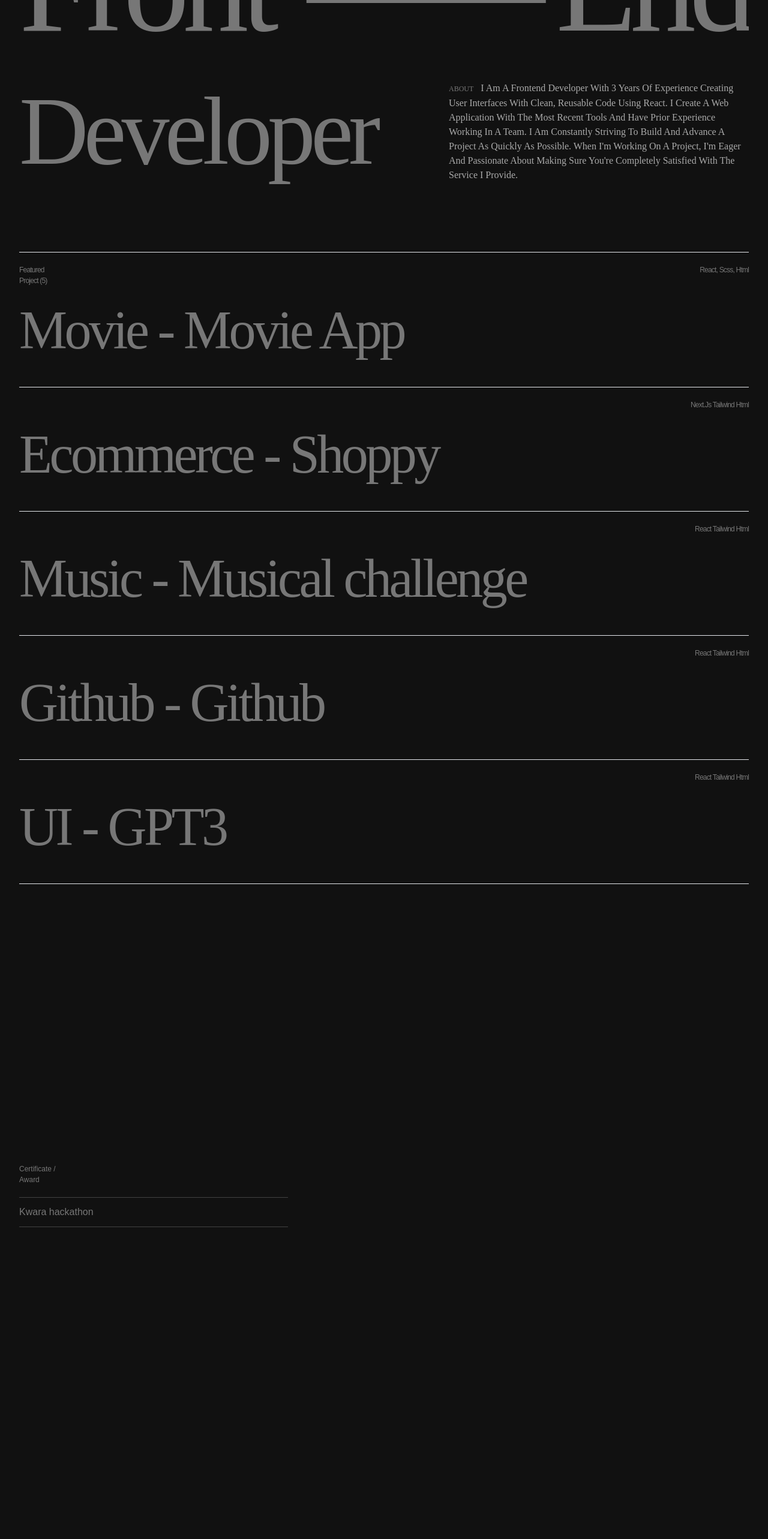
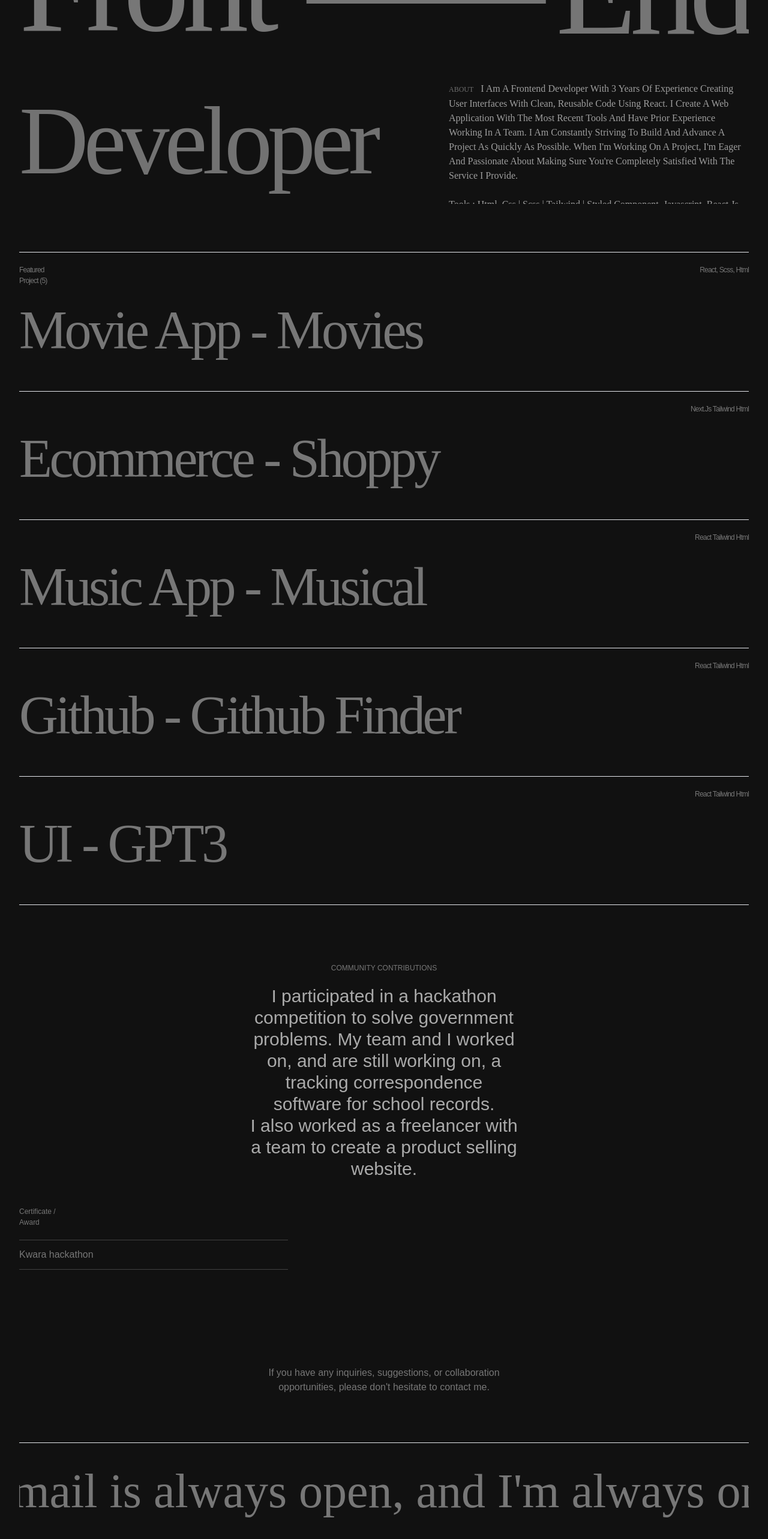
Before and after one commit to Abdulsalam24/MyPortfolio, a React (Vite) app: page / in a window 1280 px wide. Shown: the part 220-2786 px from the top of the page at 60% size. Built offline with nearby package versions, Linux system fonts and the light colour scheme.

Commit message:
ui and animation done

```diff
--- a/src/App.jsx
+++ b/src/App.jsx
@@ -27,9 +27,9 @@ function App() {
     }
   });
 
-  // if (isLoading) {
-  //   return <Loader />;
-  // }
+  if (isLoading) {
+    return <Loader />;
+  }
 
   return (
     <div data-scroll-container className="App">
--- a/src/App.scss
+++ b/src/App.scss
@@ -3,7 +3,12 @@ body {
   color: #777777;
   font-family: sans-serif;
 }
-// #555555 - color
+* {
+  &::before,
+  &::after {
+    box-sizing: border-box;
+  }
+}
 
 ::-webkit-scrollbar {
   display: none;
@@ -11,7 +16,6 @@ body {
 
 ::-webkit-scrollbar-thumb {
   border-radius: 10px;
-  background-color: rgb(252, 0, 0);
 }
 
 span {
@@ -20,7 +24,7 @@ span {
 
 h1,
 h3 {
-  font-family: "Bebas Neue", cursive !important;
+  font-family: cursive !important;
 }
 
 #myText {
@@ -42,31 +46,26 @@ h3 {
   overflow: hidden;
 }
 
-nav .nav span , nav .nav .btn-contact{
+nav .nav span,
+nav .nav .btn-contact {
   opacity: 0;
   transform: translate(0px, -400px);
-
 }
 
-// #projectName {
-//   outline: solid red;
-//   // opacity: 0;
-//   > div {
-//     transform: translate(0);
-//     outline: solid red;
-//     // opacity: 0;
-//   }
-//   &.is-reveal {
-//     outline: solid rgb(255, 255, 255);
+button {
+  &:hover {
+    background-color: rgb(49, 49, 49);
+  }
+}
 
-//     opacity: 1;
-//   }
-// }
-
-.marquee {
-  animation: marquee 30s linear infinite;
+.lineScroll {
+  .marquee {
+    animation: marquee 20s linear infinite;
+  }
   &:hover {
-    animation-play-state: paused;
+    .marquee {
+      animation-play-state: paused;
+    }
   }
 }
 
@@ -79,7 +78,6 @@ nav .nav span , nav .nav .btn-contact{
   }
 }
 
-/*! locomotive-scroll v3.1.7 | MIT License | https://github.com/locomotivemtl/locomotive-scroll */
 html.has-scroll-smooth {
   overflow: hidden;
 }
@@ -131,3 +129,40 @@ html.has-scroll-dragging * {
 html {
   scroll-behavior: smooth;
 }
+
+.inner {
+  position: relative;
+  display: inline-block;
+  overflow: hidden;
+  background: linear-gradient(to right, #777777, #91241f 50%, #777777 50%);
+  background-clip: text;
+  -webkit-background-clip: text;
+  -webkit-text-fill-color: transparent;
+  background-size: 200% 100%;
+  background-position: 100%;
+  transition: background-position 2s ease-in-out;
+  text-decoration: none;
+  &:hover {
+    background-position: 0 100%;
+  }
+}
+
+.lineScroll {
+  .inner-footer {
+    position: relative;
+    display: inline-block;
+    overflow: hidden;
+    background: linear-gradient(#777, #777 50%, #0f0f0f 50%, #ffffff);
+    background-size: 100% 200%;
+    background-clip: text;
+    -webkit-background-clip: text;
+    -webkit-text-fill-color: transparent;
+    transition: background-position 0.5s ease-in-out;
+    text-decoration: none;
+  }
+  &:hover {
+    .inner-footer {
+      background-position: 100% 100%;
+    }
+  }
+}
--- /dev/null
+++ b/src/components/Button.jsx
@@ -0,0 +1,12 @@
+import React from "react";
+
+
+const Button = ({ text }) => {
+  return (
+    <button className="py-1 px-2 text-base border border-[#777777] rounded-[44px] uppercase md:text-sm md:rounded-[20px]">
+      {text}
+    </button>
+  );
+};
+
+export default Button;
--- a/src/components/Contribution.jsx
+++ b/src/components/Contribution.jsx
@@ -42,8 +42,10 @@ const Contribution = () => {
         <h4 className="text-[12px]">COMMUNITY CONTRIBUTIONS</h4>
 
         <p className="text-3xl text-[#aaa] md:mt-5">
-          I participated in a hackaton competition for solving problems in government.
-          I and the team worked and still working on tracking corespondece app for tracking school record. <br /> I also freelanced with a team to build product selling website.
+          I participated in a hackathon competition to solve government
+          problems. My team and I worked on, and are still working on, a tracking correspondence software for school records.<br /> I also
+          worked as a freelancer with a team to create a product selling
+          website.
         </p>
       </div>
     </section>
--- a/src/components/Footer.jsx
+++ b/src/components/Footer.jsx
@@ -5,10 +5,11 @@ const Footer = () => {
     <footer data-scroll-section className="break-words py-10" id="contact">
       <div className="flex flex-col gap-4 max-w-[230px] ml-auto md:max-w-full md:gap-20">
         <p className="text-2xl text-[#aaa] md:text-center">
-          <a href="mailto:abdulsalammohammed586685@gmail.com"> abdulsalammohammed586685@gmail.com</a>
+          <a href="mailto:abdulsalammohammed586685@gmail.com">
+            {" "}
+            abdulsalammohammed586685@gmail.com
+          </a>
         </p>
-
-
 
         <Social visible="md:hidden" />
 
@@ -21,9 +22,7 @@ const Footer = () => {
 
           <p className="md:w-[25%] text-right">
             <span className="text-base text-[#aaa]">Designed by </span>
-            <u>
               <a href="https://www.fayemi.design/">Isaac Fayemi</a>
-            </u>
           </p>
         </div>
       </div>
--- a/src/components/Header.jsx
+++ b/src/components/Header.jsx
@@ -3,7 +3,6 @@ import gsap from "gsap";
 import SplitType from "split-type";
 
 const Header = () => {
-
   useEffect(() => {
     const split = new SplitType("#header-text", {
       types: "lines",
@@ -25,7 +24,6 @@ const Header = () => {
 
     window.addEventListener("load", init());
   }, []);
-
 
   return (
     <header data-scroll-section>
@@ -52,7 +50,19 @@ const Header = () => {
               id="header-text"
             >
               <p className="text-[#aaa] font-medium">
-                <span className="text-[#777] mr-2 uppercase">About </span> I am a Frontend Developer with 3 years of experience creating user interfaces with clean, reusable code using React. I create a web application with the most recent tools and have prior experience working in a team. I am constantly striving to build and advance a project as quickly as possible. When I'm working on a project, I'm eager and passionate about making sure you're completely satisfied with the service I provide.
+                <span className="text-[#777] mr-2 uppercase">About </span> I am
+                a Frontend Developer with 3 years of experience creating user
+                interfaces with clean, reusable code using React. I create a web
+                application with the most recent tools and have prior experience
+                working in a team. I am constantly striving to build and advance
+                a project as quickly as possible. When I'm working on a project,
+                I'm eager and passionate about making sure you're completely
+                satisfied with the service I provide.
+                <br />
+                <br />
+
+                Tools : Html, Css | Scss | Tailwind | Styled component, Javascript, React.js,
+                Next.js, Typescript.
               </p>
             </div>
           </div>
--- a/src/components/PreFooter.jsx
+++ b/src/components/PreFooter.jsx
@@ -3,24 +3,19 @@ const PreFooter = () => {
     <section data-scroll-section id="contact">
       <div className="max-w-md mx-auto text-center border-0 mb-20">
         <p>
-          Got a question, proposal or project or want to work together on
-          something? Feel free to reach out.
+        If you have any inquiries, suggestions, or collaboration opportunities, please don't hesitate to contact me.
         </p>
       </div>
 
-      <div className="offerline w-full max-w-full overflow-hidden text-center ">
+      <div className="lineScroll w-full max-w-full overflow-hidden text-center ">
         <div className="marquee border border-y-1-[#777] py-5 border-x-0 whitespace-nowrap overflow-hidden inline-block">
-          <h3 className="text-[80px] inline-block">
-            My email is always open, and I'm constantly looking for new
-            opportunities. Please get in touch if you have any inquiries or wish
-            to hire me. My email is always open, and I'm constantly looking for
-            new opportunities. Please get in touch if you have any inquiries or
-            wish to hire me.
+          <h3 className="text-[80px] inline-block inner-footer">
+            My email is always open, and I'm always on the lookout for new
+            opportunities. Please contact me if you have any questions or would
+            like to hire me
           </h3>
         </div>
       </div>
-
-
     </section>
   );
 };
--- a/src/components/Project/ProjectItem.jsx
+++ b/src/components/Project/ProjectItem.jsx
@@ -1,7 +1,8 @@
 import { useEffect, useRef, useState } from "react";
 import { BsArrowUpRight } from "react-icons/bs";
-import gsap from "gsap";
 import { useIntersection } from "react-use";
+import { gsap } from "gsap";
+// import { ScrollTrigger } from "gsap/dist/ScrollTrigger";
 
 const ProjectItem = ({ project, projectLength }) => {
   const sectionRef = useRef(null);
@@ -51,33 +52,32 @@ const ProjectItem = ({ project, projectLength }) => {
           <span className="text-right">{project.tools}</span>
         </div>
 
-        <div ref={sectionRef} className="secound">
-          <div className="inner relative top-[60px]">
-            <h3
-              className="text-[70px] leading-[1.2em] break-words tracking-[-0.05em] md:text-[90px] md:break-normal
-              whitespace-nowrap
-              "
-              id="projectName"
-            >
+        <div ref={sectionRef}>
           <a
             href={project.link}
             className="pointer-events-none md:pointer-events-auto"
             target="_blank"
             rel="noreferrer"
           >
+            <div className="inner w-full relative top-[60px]">
+              <h3
+                className="text-[70px] leading-[1.2em] break-words tracking-[-0.05em] md:text-[90px] md:break-normal whitespace-nowrap textwrapper"
+                id="projectName"
+              >
                 {project.title} - {project.description}
-              </a>
               </h3>
-
               <div className="text-right mt-5">
                 <a href={project.link} className="text-right">
+
                   <button className="py-2 px-3 border border-[#777777] rounded-[44px] uppercase md:hidden">
                     <span className="text-base text-[#aaa]">visit site</span>{" "}
                     <BsArrowUpRight className="inline" />
                   </button>
+
                 </a>
               </div>
             </div>
+          </a>
         </div>
       </div>
     </div>
--- a/src/components/Project/index.js
+++ b/src/components/Project/index.js
@@ -1,8 +1,8 @@
 export const projectData = [
   {
     id: 1,
-    description: "Movie App",
-    title: "Movie",
+    description: "Movies",
+    title: "Movie App",
     tools: "React, scss, Html",
     link: "https://movieappabd.netlify.app/",
   }
@@ -16,14 +16,14 @@ export const projectData = [
   },
   {
     id: 2,
-    description: "Musical challenge",
-    title: "Music",
+    description: "Musical",
+    title: "Music App",
     tools: "React Tailwind Html",
     link: "https://music-play-psi.vercel.app",
   },
   {
     id: 3,
-    description: "Github",
+    description: "Github Finder",
     title: "Github",
     tools: "React Tailwind Html",
     link: "https://github-finderabd.netlify.app/",
--- a/src/components/Social.jsx
+++ b/src/components/Social.jsx
@@ -3,7 +3,7 @@ import React from "react";
 const Social = ({ visible }) => {
   return (
     <div
-      className={`${visible} flex-wrap gap-3 max-w-[200px] mb-5 md:flex md:max-w-full`}
+      className={`${visible} flex-wrap gap-5 max-w-[200px] mb-5 md:flex md:max-w-full`}
     >
       <a href="https://mobile.twitter.com/Abdoyobos">
         <button className="py-1 px-3 border border-[#777777] rounded-[44px] uppercase">
```
Also changed, not shown: src/components/Project/Project.jsx (+7 -3 lines), src/components/nav/Nav.jsx (+8 -15 lines). Lines whose indentation alone changed are shown as unchanged.
